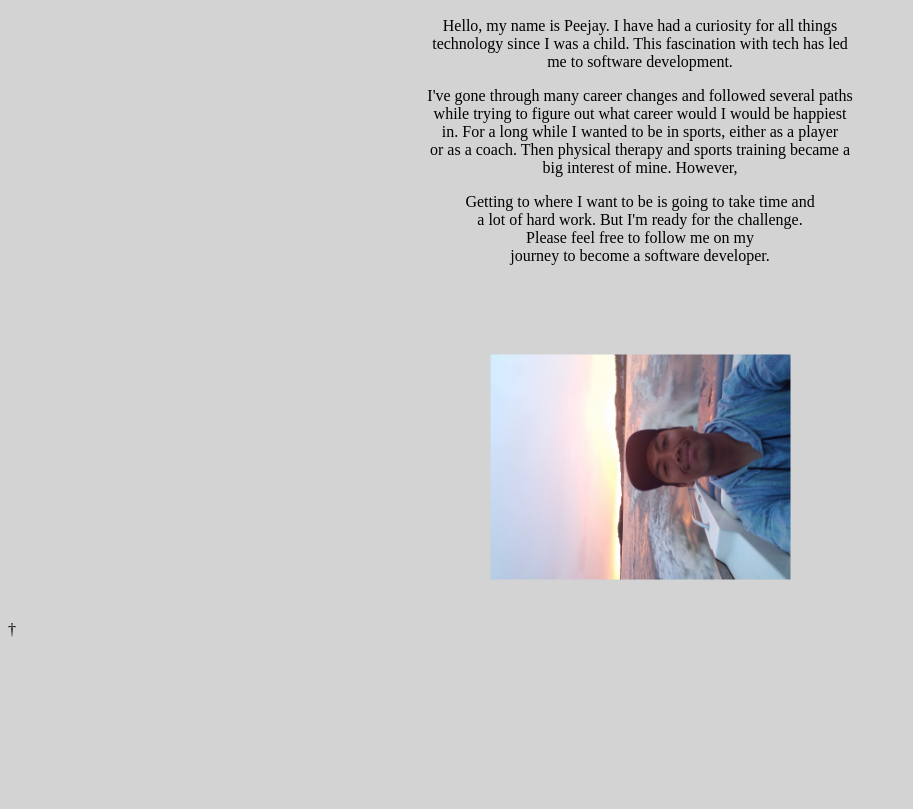
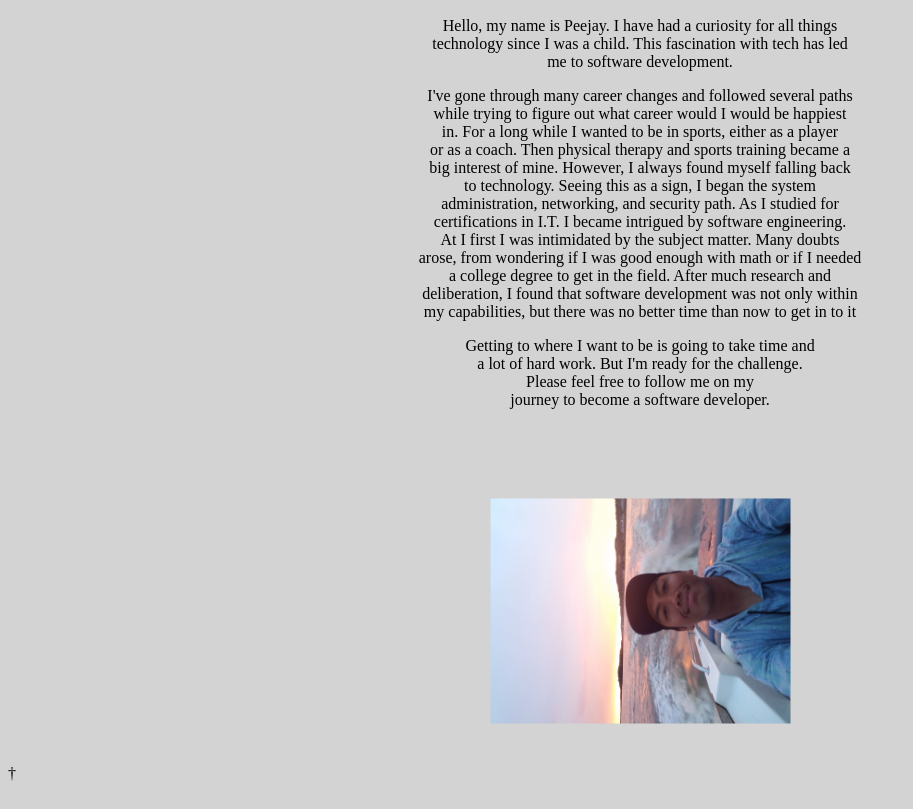
Before and after one commit to PeejayGarcia/html-me-something, a plain HTML site: page index.html in a window 1280 px wide. Shown: the part 50-859 px from the top of the page, without its empty margins (0-913 px from the left). Before the commit the page ends 800 px from the top, so only its background shows below. Drawn offline with Linux system fonts and the light colour scheme.

Commit message:
Continued to add more to my story

```diff
--- a/index.html
+++ b/index.html
@@ -17,7 +17,15 @@
             while trying to figure out what career would I would be happiest<br>
             in. For a long while I wanted to be in sports, either as a player<br>
             or as a coach. Then physical therapy and sports training became a<br>
-            big interest of mine. However,
+            big interest of mine. However, I always found myself falling back<br>
+            to technology. Seeing this as a sign, I began the system<br>
+            administration, networking, and security path. As I studied for<br>
+            certifications in I.T. I became intrigued by software engineering.<br>
+            At I first I was intimidated by the subject matter. Many doubts<br>
+            arose, from wondering if I was good enough with math or if I needed<br>
+            a college degree to get in the field. After much research and<br>
+            deliberation, I found that software development was not only within<br>
+            my capabilities, but there was no better time than now to get in to it<br>
         </p>
 
         <P style="text-align:center;">
```
